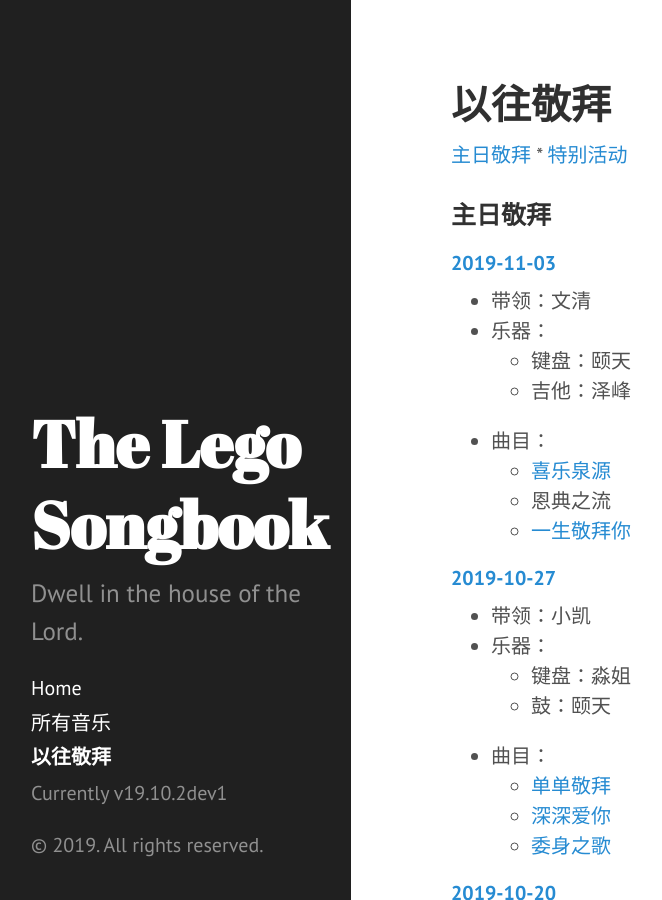
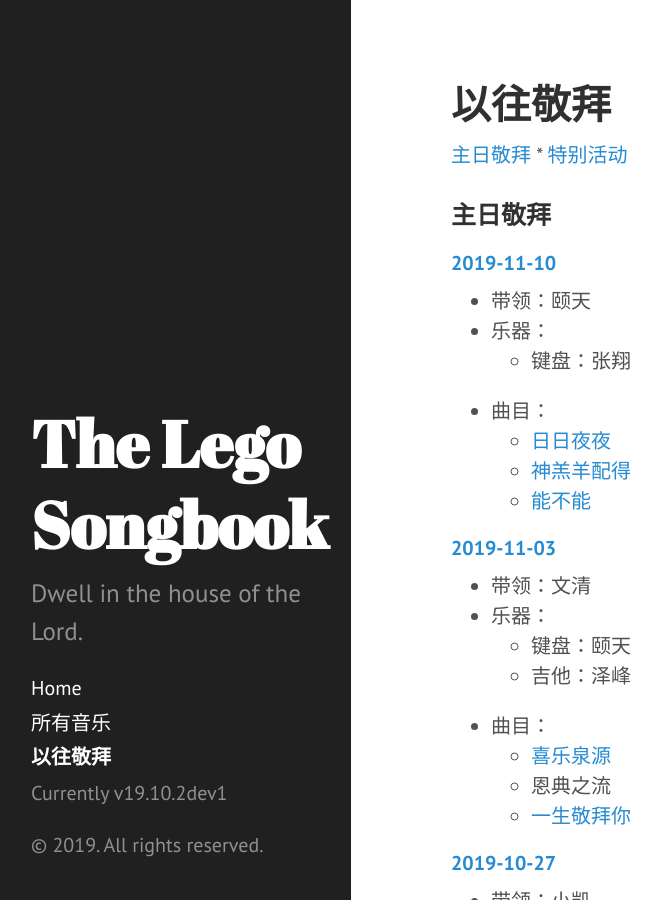
Before and after one commit to Lego-Songbook/lego-songbook-archived, a Jekyll site: the page built from docs/past-services.md, in a window 1280 px wide and 900 px high. Shown: the whole window, without its empty margins (9-671 px from the left). Built offline with Jekyll 4.4.1, drawn with Linux system fonts in a browser that asks for light colours; some web fonts are replaced.

Commit message:
Add 2019-11-10 worship plan

```diff
--- a/docs/_data/past_services.yaml
+++ b/docs/_data/past_services.yaml
@@ -66,3 +66,13 @@
       - 喜乐泉源
       - 恩典之流
       - 一生敬拜你
+
+- date: 2019-11-10
+  lead_singer: 颐天
+  instrumentation:
+      - instrument: 键盘
+        player: 张翔
+  songs:
+      - 日日夜夜
+      - 神羔羊配得
+      - 能不能
--- a/docs/_data/songs.csv
+++ b/docs/_data/songs.csv
@@ -75,3 +75,4 @@ I Believe,F,--,五线谱
 一生的选择,E,--,
 我心切切渴慕你,D,--,五线谱
 中国的早晨五点钟,D,191,简谱
+日日夜夜,G,--,五线谱
```
